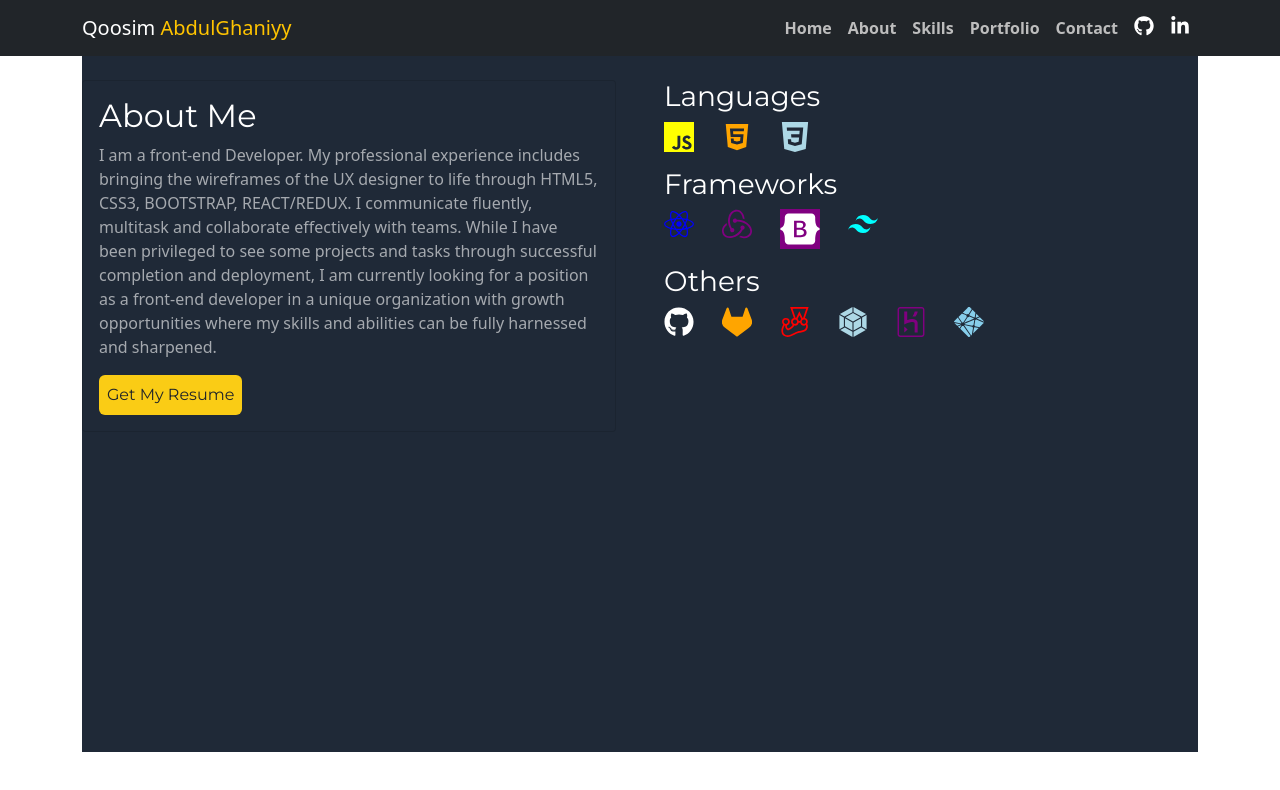
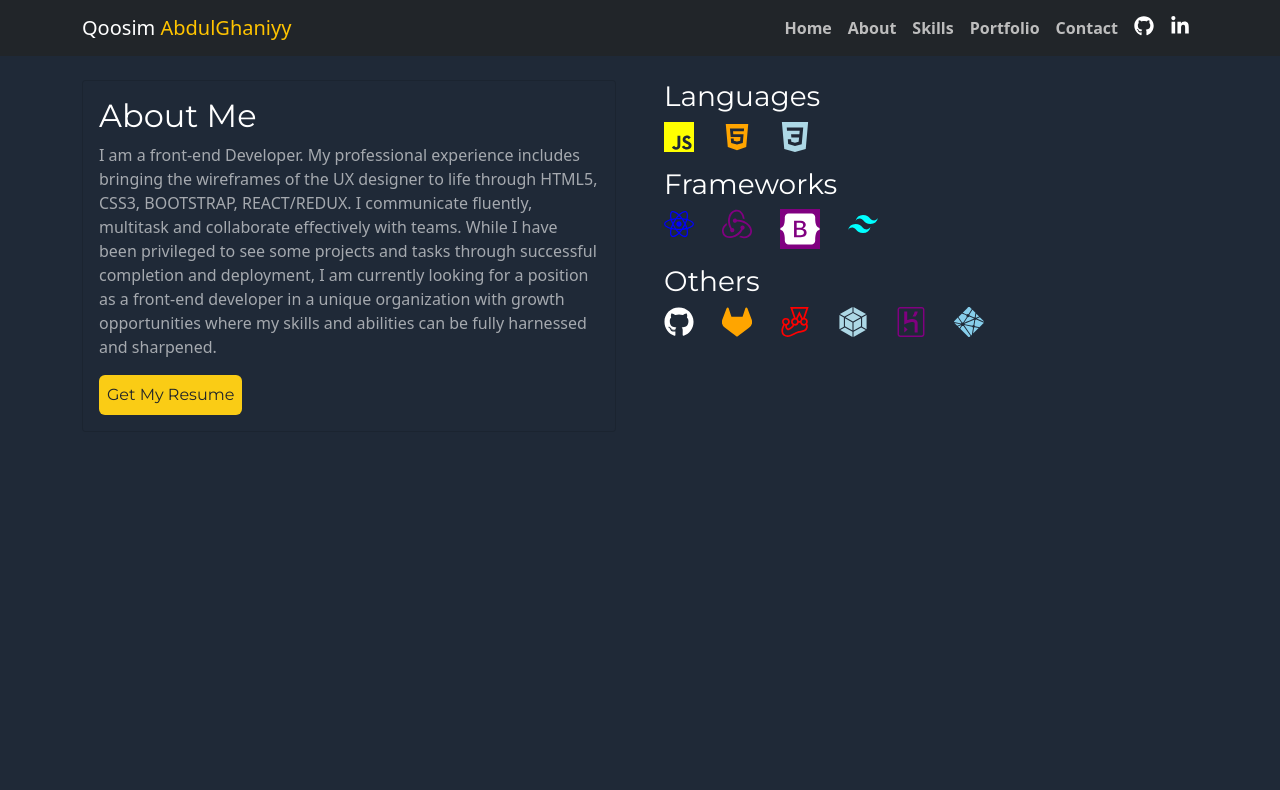
Before and after one commit to Qoosim/portfolio, a React (Create React App) app: page /about in a window 1280 px wide. Shown: the top 790 px of the page. Built offline with nearby package versions, Linux system fonts and the light colour scheme; the HTML template or start-up script is replaced by a standard one.

Commit message:
Fixed the height style issue

```diff
--- a/src/App.js
+++ b/src/App.js
@@ -14,8 +14,7 @@ import { Container } from 'react-bootstrap'
 
 function App() {
   return (
-    <Container style={{height: '100vh'}}>
-      <div className="bg-gray-800" style={{height: '100%'}}>
+    <Container style={{height: '100%', backgroundColor: '#1f2937'}} fluid>
         <Router >
             <Navbar />
             <Routes>
@@ -26,8 +25,7 @@ function App() {
               <Route path="/contact" element={<Contact />} />
             </Routes>
         </Router>
-      </div>
-      </Container>
+    </Container>
   );
 }
 
--- a/src/components/about/About.js
+++ b/src/components/about/About.js
@@ -12,7 +12,8 @@ import { FaHtml5, FaReact, FaBootstrap, FaGithub } from 'react-icons/fa';
 const About = () => {
 
   return (
-      <Row xs={1} md={2} className="flex g-5" style={{paddingTop: '5rem'}}>
+      <Container style={{minHeight: '100vh'}}>
+          <Row xs={1} md={2} className="flex gx-5" style={{paddingTop: '5rem'}}>
             <Col>
               <Card className="" style={{background: '#1F2937'}}>
                 <Card.Body>
@@ -81,6 +82,7 @@ const About = () => {
               </div>
             </Col>
           </Row>
+      </Container>
   )
 }
 
--- a/src/components/home/Home.js
+++ b/src/components/home/Home.js
@@ -6,6 +6,7 @@ import { Col, Container, Row } from 'react-bootstrap';
 const Home = () => {
 
   return (
+      <Container style={{minHeight: '100vh'}}>
         <Row className="pt-32">
             <Col xs ="auto" lg={6}>
               <h2 className="text-gray-100 text-4xl font-mont font-bold mb-4">Qoosim AbdulGhaniyy</h2>
@@ -34,6 +35,7 @@ const Home = () => {
               </div>
             </Col>
         </Row>
+      </Container>
   )
 }
 
--- a/src/index.css
+++ b/src/index.css
@@ -6,11 +6,13 @@ font-family: 'Oswald', sans-serif;
 font-family: 'Poppins', sans-serif;
 font-family: 'Roboto', sans-serif;
  * */
-* {
-    margin: 0;
-    padding: 0;
+/* html, body {
+    margin: 0px;
+    padding: 0px;
     box-sizing: border-box;
+    background: #1f2937;
 }
+*/
 
 @tailwind base;
 @tailwind components;
```
Lines whose indentation alone changed are shown as unchanged.
